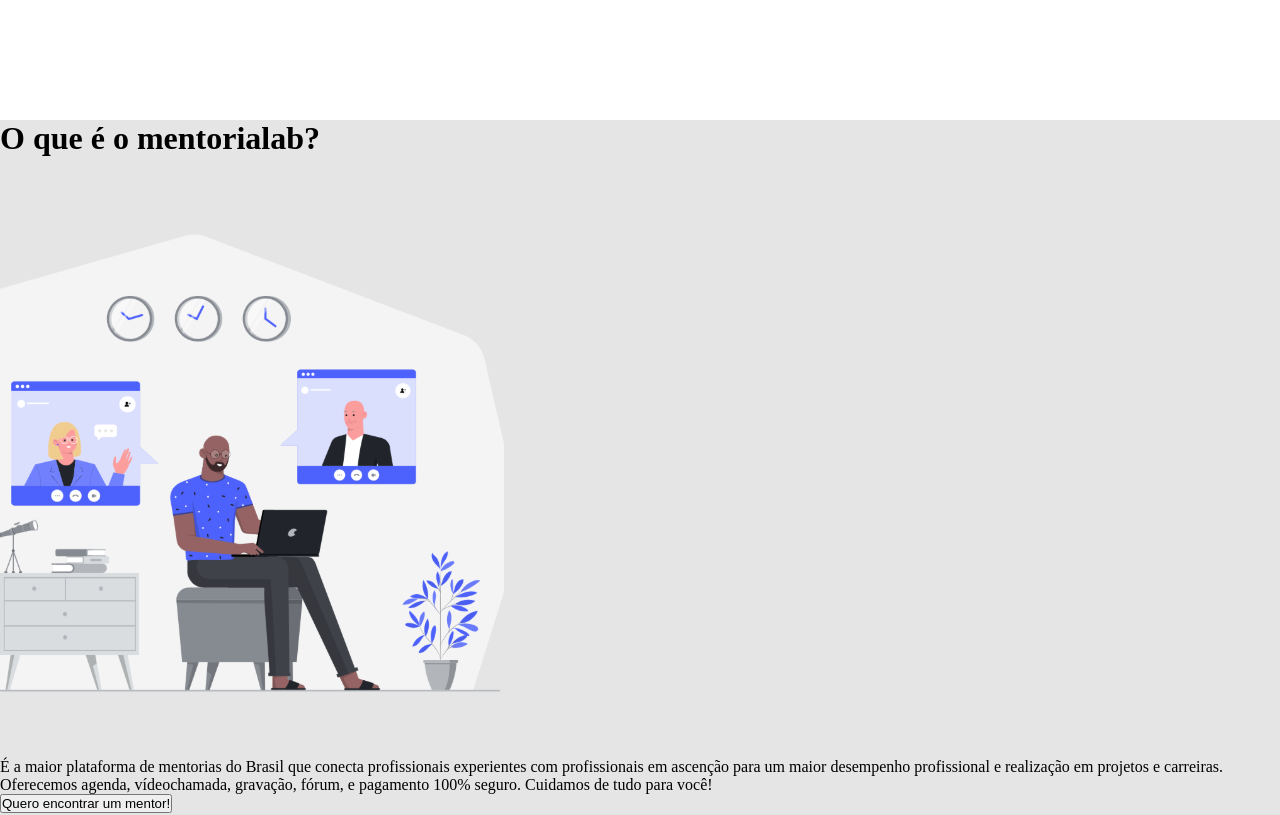
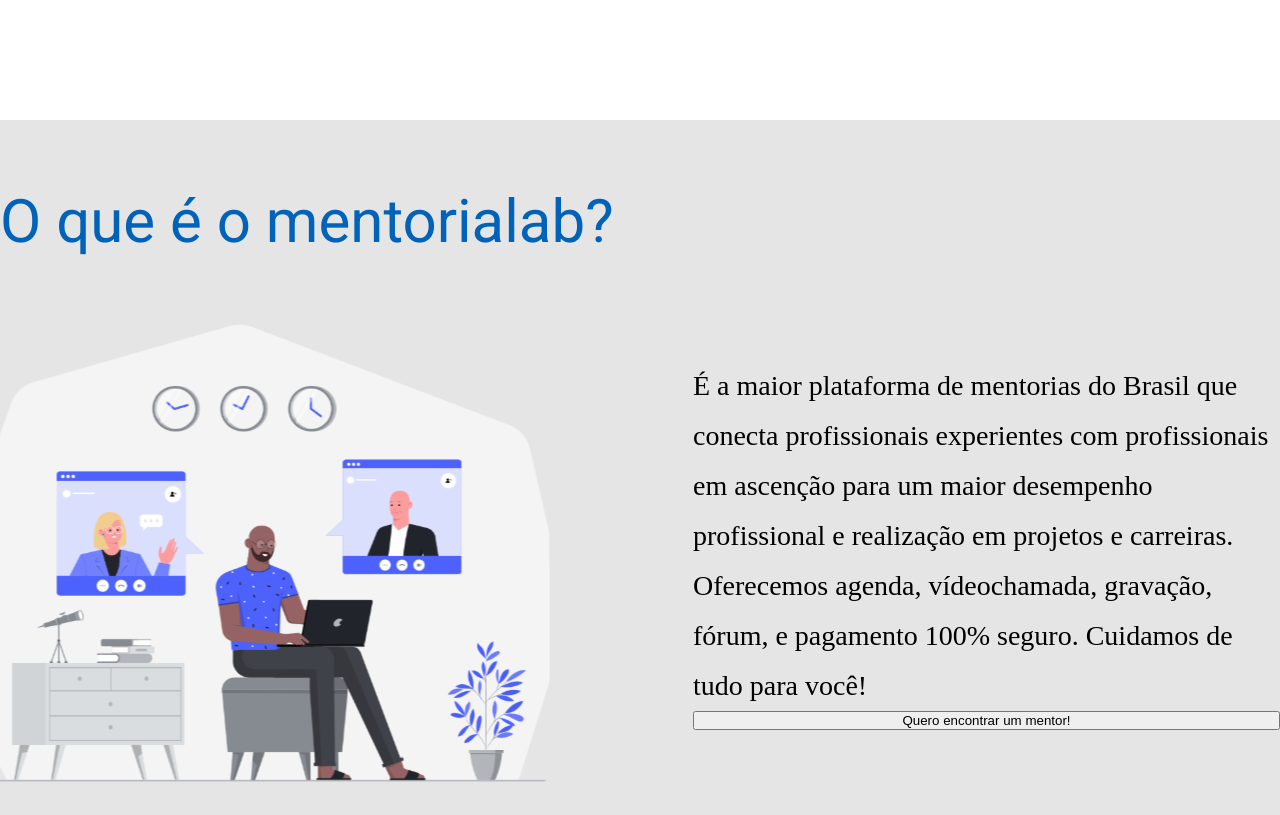
Before and after one commit to React-Girls/appmentoria-frontend, a Next.js app: page / in a window 1280 px wide. Shown: the part 680-1495 px from the top of the page. Built offline with nearby package versions, Linux system fonts and the light colour scheme.

Commit message:
Iniciado layout section 2

```diff
--- a/src/components/Home/SectionWhatIs/index.js
+++ b/src/components/Home/SectionWhatIs/index.js
@@ -1,11 +1,11 @@
-import WhatIsContainer from "./styled";
+import WhatIsWrapper from "./styled";
 
 export default function SectionWhatIs(){
 
     return(
-        <WhatIsContainer>
+        <WhatIsWrapper>
             <h1>O que é o mentorialab?</h1>
-            <div>
+            <div className='Container'>
                 <img src="/assets/home/Ilustração2.svg" alt=""/>
 
                 <div>
@@ -25,6 +25,6 @@ export default function SectionWhatIs(){
                 </div>
 
             </div>
-        </WhatIsContainer>
+        </WhatIsWrapper>
     )
 }
--- a/src/components/Home/SectionWhatIs/styled.js
+++ b/src/components/Home/SectionWhatIs/styled.js
@@ -1,9 +1,56 @@
 import styled from 'styled-components'
 
-const WhatIsContainer = styled.div`
+const WhatIsWrapper = styled.div`
     height: 100%;
     background: #E5E5E5;
 
+    display: flex;
+    flex-direction: column;
+    align-items: baseline;
+    justify-content: center;
+
+    h1{
+        font-family: Roboto;
+        font-style: normal;
+        font-weight: normal;
+        font-size: 60px;
+        line-height: 50px; /* or 83% */
+
+        color: #0062B9;
+
+    }
+
+    .Container{
+        width: 100%;
+        display: flex;
+        align-items: center;
+        justify-content: space-between;
+
+        img{
+            width: 595px;
+            height: 597px;
+        }
+
+        div{
+            width: 587px;
+            height: 100%;
+
+            display: flex;
+            flex-direction: column;
+            justify-content: center;
+
+            p{
+                font-style: normal;
+                font-weight: normal;
+                font-size: 28px;
+                line-height: 50px;/* or 179% */
+
+                color: #000000;
+            }
+        }
+    }
+
+
 `
 
-export default WhatIsContainer
+export default WhatIsWrapper
```
